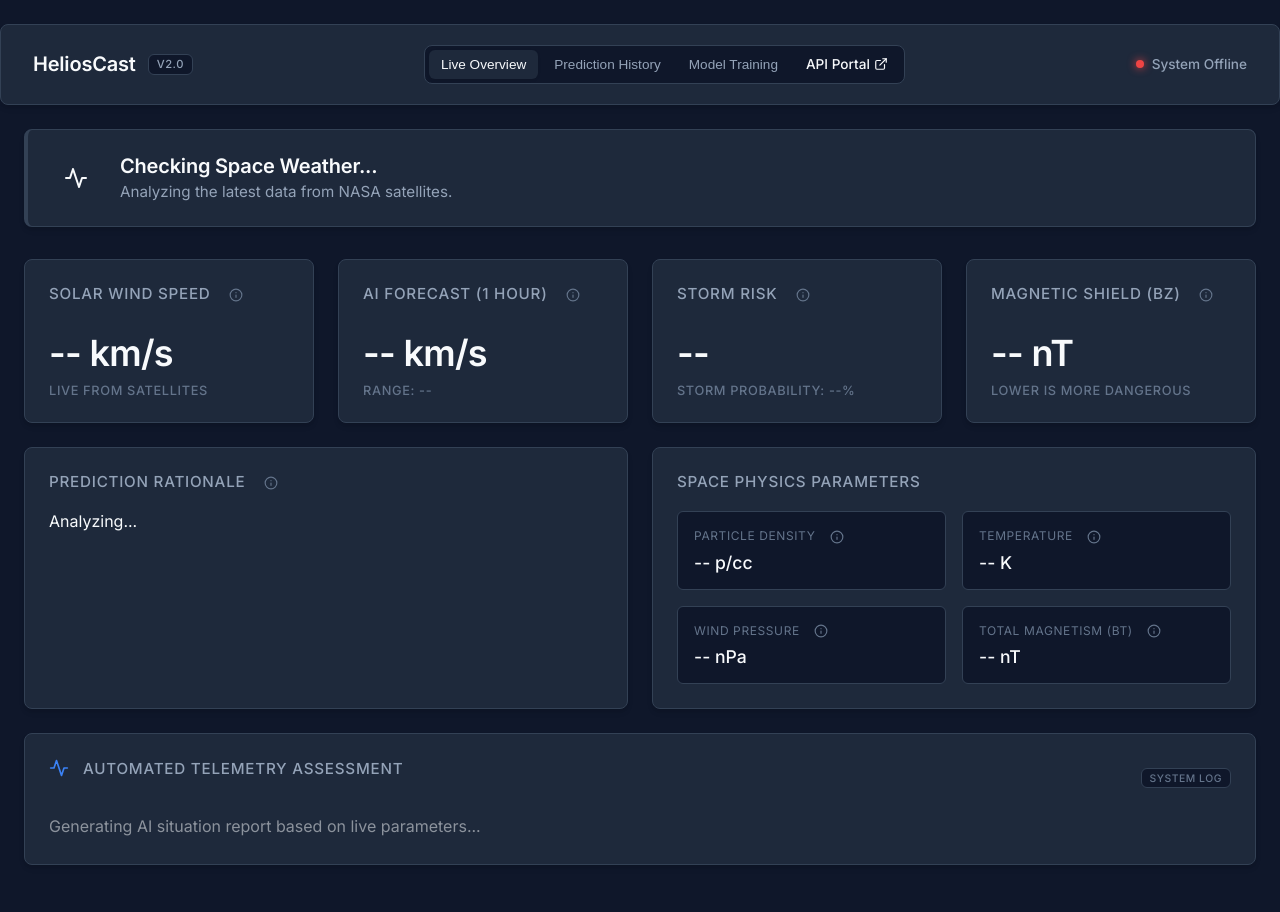
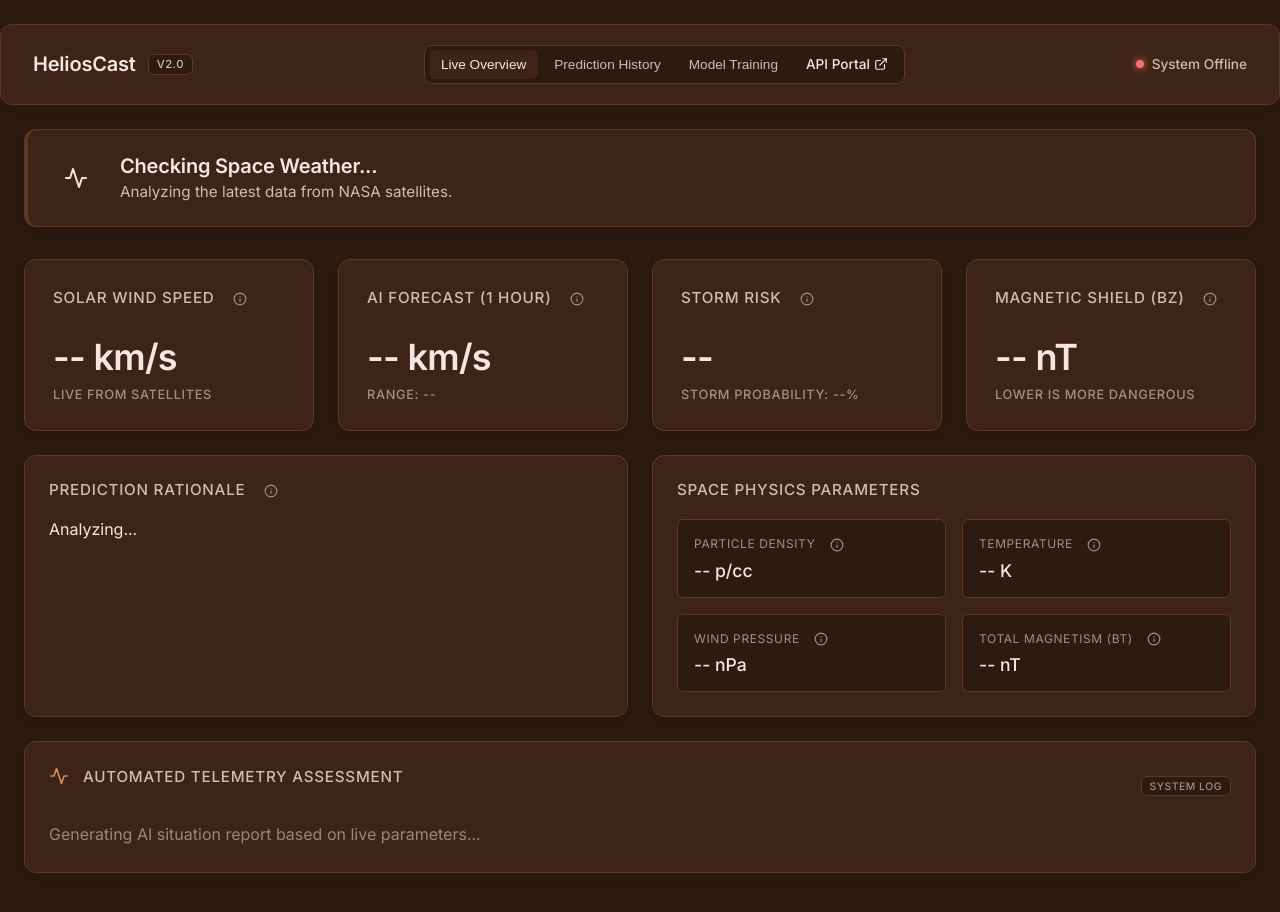
Before and after one commit to pushpaktiwarii/HeliosCast, a website built with Vite: page frontend/index.html in a window 1280 px wide. Shown: the top 912 px of the page. Built offline with nearby package versions, Linux system fonts and the light colour scheme; files whose address does not match are found by name.

Commit message:
UI: Apply clean chocolate brown aesthetic

```diff
--- a/frontend/src/main.js
+++ b/frontend/src/main.js
@@ -304,7 +304,7 @@ function updateModelTraining(modelJson) {
         const sortedImp = Object.entries(modelJson.feature_importance)
             .sort((a,b) => b[1] - a[1]).slice(0, 10);
 
-        createOrUpdateChart('chart-feature-imp', 'Importance', sortedImp.map(x => x[0]), sortedImp.map(x => x[1]), '#2f81f7');
+        createOrUpdateChart('chart-feature-imp', 'Importance', sortedImp.map(x => x[0]), sortedImp.map(x => x[1]), '#D4885E');
 
         // Feature List
         const featureList = document.getElementById('feature-list');
--- a/frontend/src/style.css
+++ b/frontend/src/style.css
@@ -1,23 +1,23 @@
 :root {
-  /* Modern Analytics (Slate) Palette */
-  --bg-color: #0f172a; /* Slate 900 */
-  --panel-bg: #1e293b; /* Slate 800 */
-  --panel-hover-bg: #334155; /* Slate 700 */
-  --border-color: #334155; /* Slate 700 */
-  --border-hover: #475569; /* Slate 600 */
+  /* Clean Chocolate Brown Palette */
+  --bg-color: #2D1A11;
+  --panel-bg: #3E2418;
+  --panel-hover-bg: #4E2E1F;
+  --border-color: #5C3826;
+  --border-hover: #7D4C33;
 
-  --text-primary: #f8fafc; /* Slate 50 */
-  --text-secondary: #94a3b8; /* Slate 400 */
-  --text-muted: #64748b; /* Slate 500 */
+  --text-primary: #F5E6DF;
+  --text-secondary: #D4BBAF;
+  --text-muted: #A88D80;
 
-  --accent-color: #3b82f6; /* Blue 500 */
-  --accent-hover: #60a5fa; /* Blue 400 */
+  --accent-color: #D4885E;
+  --accent-hover: #E39970;
 
-  /* Semantic Colors (Solid, accessible) */
-  --risk-low: #10b981; /* Emerald 500 */
-  --risk-medium: #f59e0b; /* Amber 500 */
-  --risk-high: #ef4444; /* Red 500 */
-  --risk-extreme: #ef4444;
+  /* Semantic Colors */
+  --risk-low: #34d399; /* Emerald 400 */
+  --risk-medium: #fbbf24; /* Amber 400 */
+  --risk-high: #f87171; /* Red 400 */
+  --risk-extreme: #ef4444; /* Red 500 */
 
   /* Layout Variables */
   --content-max-width: 1400px;
@@ -38,12 +38,18 @@ body {
   -webkit-font-smoothing: antialiased;
 }
 
-/* Modern Analytics Containers */
+/* Clean Flat Containers */
 .glass {
   background: var(--panel-bg);
   border: 1px solid var(--border-color);
-  border-radius: 8px;
-  box-shadow: 0 4px 6px -1px rgba(0, 0, 0, 0.1), 0 2px 4px -1px rgba(0, 0, 0, 0.06); /* Soft distinct depth */
+  border-radius: 12px;
+  box-shadow: 0 4px 12px rgba(0, 0, 0, 0.15); /* Soft depth */
+  transition: transform 0.2s ease, box-shadow 0.2s ease, border-color 0.2s ease;
+}
+.glass:hover {
+  transform: translateY(-2px);
+  box-shadow: 0 8px 16px rgba(0, 0, 0, 0.2);
+  border-color: var(--border-hover);
 }
 
 .main-content {
@@ -184,20 +190,21 @@ body {
 /* Metric Cards */
 .metric-card {
   text-align: left;
-  transition: all 0.15s ease;
+  transition: transform 0.2s ease, box-shadow 0.2s ease, border-color 0.2s ease;
   display: flex;
   flex-direction: column;
   justify-content: center;
   background: var(--panel-bg);
   border: 1px solid var(--border-color);
-  border-radius: 8px;
-  padding: 1.5rem;
-  box-shadow: 0 4px 6px -1px rgba(0, 0, 0, 0.1), 0 2px 4px -1px rgba(0, 0, 0, 0.06);
+  border-radius: 12px;
+  padding: 1.75rem;
+  box-shadow: 0 4px 12px rgba(0, 0, 0, 0.15);
 }
 
 .metric-card:hover {
   border-color: var(--border-hover);
-  transform: translateY(-1px);
+  transform: translateY(-2px);
+  box-shadow: 0 8px 16px rgba(0, 0, 0, 0.2);
 }
 
 .metric-card .value {
```
